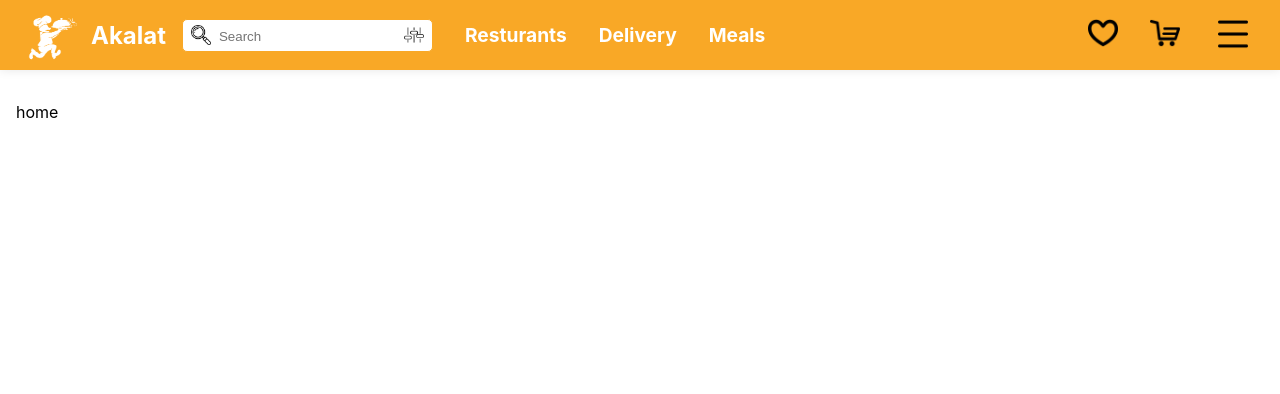
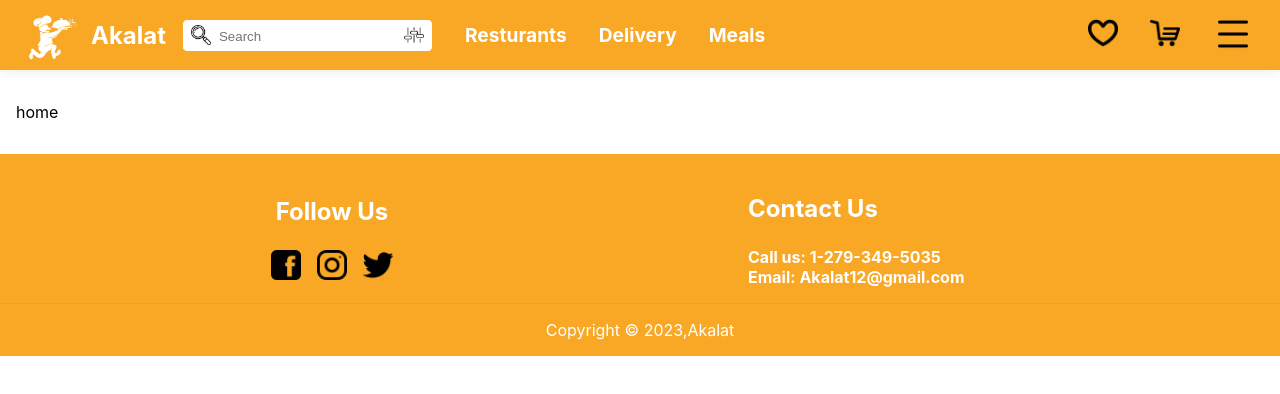
Before and after one commit to MoWafy001/akalat-frontend, a React (Create React App) app: page / in a window 1280 px wide. Shown: the top 394 px of the page. Built offline with nearby package versions, Linux system fonts and the light colour scheme.

Commit message:
feat: add a footer

```diff
--- a/src/pages/Layout.tsx
+++ b/src/pages/Layout.tsx
@@ -64,10 +64,44 @@ export const Layout = () => {
           </li>
         </ul>
       </nav>
-
       <div className="content">
         <Outlet />
       </div>
+
+      <footer>
+        <div className="footer-top">
+          <div className="follow-us col">
+            <h3>Follow Us</h3>
+            <div className="socials">
+              <a href="https://www.facebook.com/">
+                <img src="/facebook-logo.png" alt="facebook" />
+              </a>
+              <a href="https://www.instagram.com/">
+                <img src="/instagram.png" alt="instagram" />
+              </a>
+              <a href="https://www.twitter.com/">
+                <img src="/twitter-black-shape.png" alt="twitter" />
+              </a>
+            </div>
+          </div>
+          <div className="contact-us col">
+            <h3>Contact Us</h3>
+            <div className="contacts">
+              <div className="contact">
+                <span>Call us: </span>
+                <a href="tel:+1-279-349-5035">1-279-349-5035</a>
+              </div>
+              <div className="contact">
+                <span>Email: </span>
+                <a href="mailto:Akalat12@gmail.com">Akalat12@gmail.com</a>
+              </div>
+            </div>
+          </div>
+        </div>
+        <div className="copyrights">
+          <span>Copyright © 2023,Akalat</span>
+        </div>
+      </footer>
     </>
   );
 };
--- a/src/styles/Layout.scss
+++ b/src/styles/Layout.scss
@@ -72,7 +72,7 @@ nav {
         font-size: 1.2rem;
         font-weight: bold;
       }
-      button{
+      button {
         cursor: pointer;
       }
       &:hover {
@@ -103,6 +103,58 @@ nav {
   }
 }
 
-.content{
-    padding: 2rem 1rem;
+.content {
+  padding: 2rem 1rem;
 }
+
+footer {
+  background: #f9a826;
+  color: #fff;
+  .footer-top {
+    padding: 1rem 2rem;
+    display: grid;
+    grid-template-columns: repeat(2, 1fr);
+    gap: 1rem;
+    font-weight: bolder;
+
+    a{
+        text-decoration: none;
+        color: inherit;
+    }
+    img {
+      height: 30px;
+    }
+    .col {
+      text-align: center;
+      width: min(100%, 400px);
+      margin: auto;
+      h3 {
+        font-size: 1.5rem;
+        font-weight: bold;
+      }
+    }
+    .follow-us {
+      .socials {
+        display: flex;
+        gap: 1rem;
+        justify-content: center;
+      }
+    }
+    .contact-us {
+      h3 {
+        text-align: left;
+      }
+      .contacts {
+        display: flex;
+        flex-direction: column;
+        text-align: left;
+      }
+    }
+  }
+
+  .copyrights{
+        padding: 1rem 2rem;
+        text-align: center;
+        border-top: 1px solid #aaa;
+  }
+}
```
